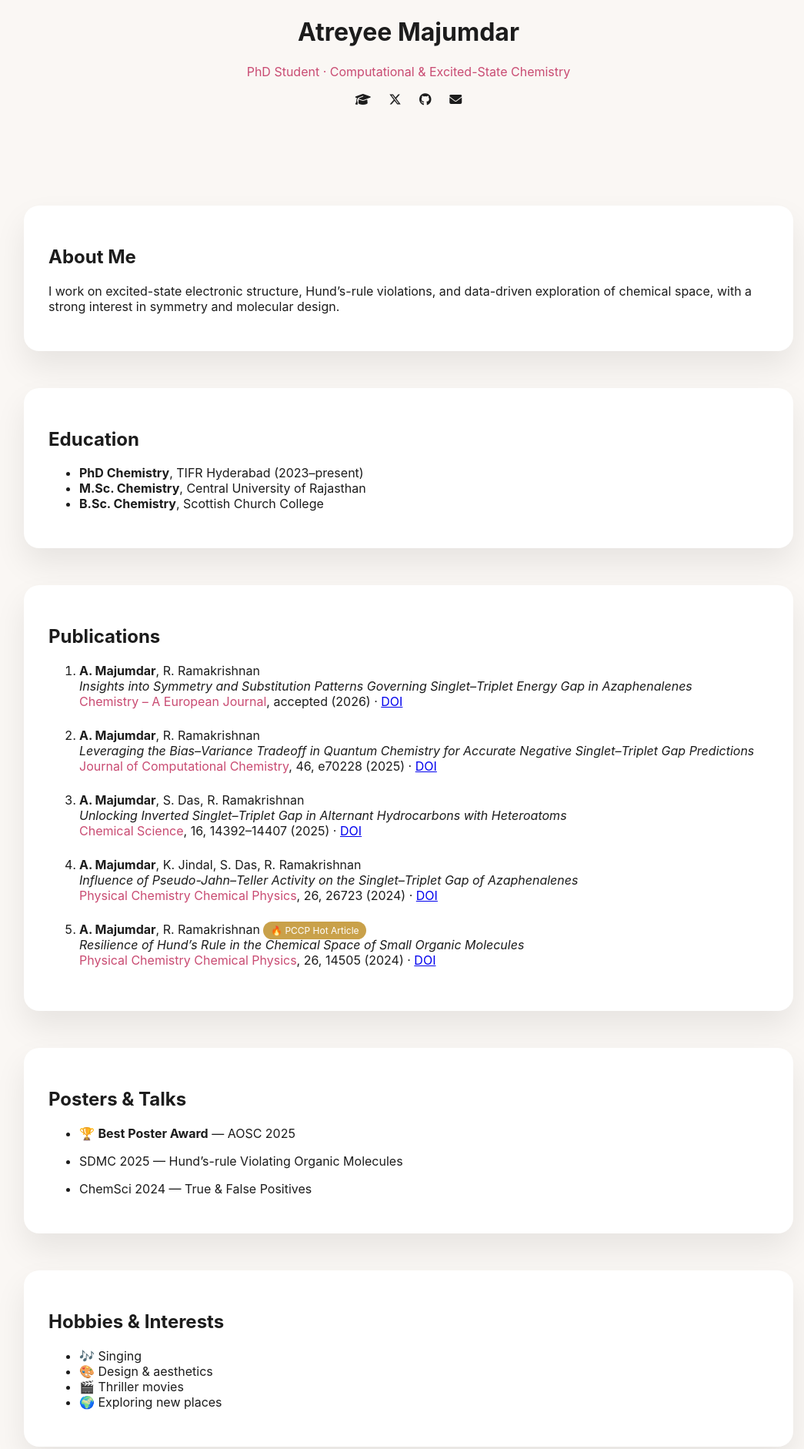
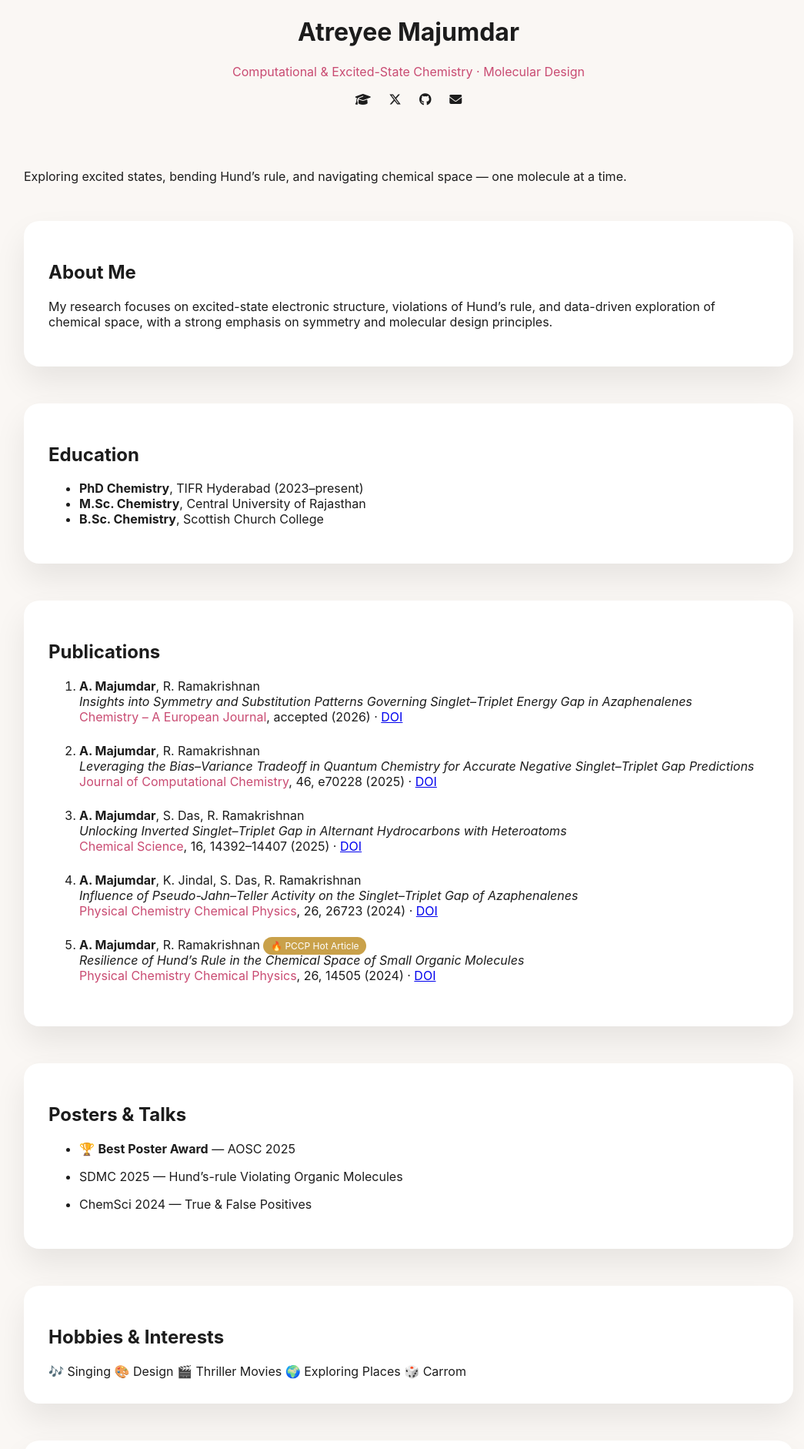
Before and after one commit to atreyeem99/cv, a plain HTML site: page index.html in a window 1280 px wide. Shown: the part 208-2090 px from the top of the page at 77% size, without its empty margins (109-1154 px from the left). Drawn offline with Linux system fonts and the light colour scheme.

Commit message:
Update index.html

```diff
--- a/index.html
+++ b/index.html
@@ -13,31 +13,36 @@
 <body>
 
 <header class="hero">
-  <img src="propic.jpg" class="profile-pic" alt="Atreyee Majumdar">
+  <img src="propic.jpg" alt="Atreyee Majumdar" class="profile-pic">
   <h1>Atreyee Majumdar</h1>
-  <p class="subtitle">PhD Student · Computational & Excited-State Chemistry</p>
+  <p class="subtitle">
+    Computational & Excited-State Chemistry · Molecular Design
+  </p>
 
   <div class="social-icons">
-    <a href="#"><i class="fa-solid fa-graduation-cap"></i></a>
-    <a href="https://x.com/AtreyeeMaj62799"><i class="fa-brands fa-x-twitter"></i></a>
-    <a href="https://github.com/atreyeem99"><i class="fa-brands fa-github"></i></a>
+    <a href="https://share.google/4FTMfWvBvehYg47rN" target="_blank"><i class="fa-solid fa-graduation-cap"></i></a>
+    <a href="https://x.com/AtreyeeMaj62799" target="_blank"><i class="fa-brands fa-x-twitter"></i></a>
+    <a href="https://github.com/atreyeem99" target="_blank"><i class="fa-brands fa-github"></i></a>
     <a href="mailto:iamatreyee@gmail.com"><i class="fa-solid fa-envelope"></i></a>
   </div>
 </header>
 
 <main>
 
-<!-- ABOUT -->
+<section class="hero-quote reveal">
+  Exploring excited states, bending Hund’s rule, and navigating chemical space —
+  one molecule at a time.
+</section>
+
 <section class="card reveal">
   <h2>About Me</h2>
   <p>
-    I work on excited-state electronic structure, Hund’s-rule violations,
-    and data-driven exploration of chemical space, with a strong interest
-    in symmetry and molecular design.
+    My research focuses on excited-state electronic structure, violations of Hund’s rule,
+    and data-driven exploration of chemical space, with a strong emphasis on symmetry
+    and molecular design principles.
   </p>
 </section>
 
-<!-- EDUCATION -->
 <section class="card reveal">
   <h2>Education</h2>
   <ul>
@@ -47,42 +52,41 @@
   </ul>
 </section>
 
-<!-- PUBLICATIONS -->
 <section class="card reveal">
   <h2>Publications</h2>
 
   <ol class="pub-list">
 
     <li>
-      <span class="authors"><b>A. Majumdar</b>, R. Ramakrishnan</span><br>
+      <b>A. Majumdar</b>, R. Ramakrishnan<br>
       <i>Insights into Symmetry and Substitution Patterns Governing Singlet–Triplet Energy Gap in Azaphenalenes</i><br>
       <span class="journal">Chemistry – A European Journal</span>, accepted (2026) ·
       <a href="https://doi.org/10.48550/arXiv.2511.08235" target="_blank">DOI</a>
     </li>
 
     <li>
-      <span class="authors"><b>A. Majumdar</b>, R. Ramakrishnan</span><br>
+      <b>A. Majumdar</b>, R. Ramakrishnan<br>
       <i>Leveraging the Bias–Variance Tradeoff in Quantum Chemistry for Accurate Negative Singlet–Triplet Gap Predictions</i><br>
       <span class="journal">Journal of Computational Chemistry</span>, 46, e70228 (2025) ·
       <a href="https://doi.org/10.1002/jcc.70228" target="_blank">DOI</a>
     </li>
 
     <li>
-      <span class="authors"><b>A. Majumdar</b>, S. Das, R. Ramakrishnan</span><br>
+      <b>A. Majumdar</b>, S. Das, R. Ramakrishnan<br>
       <i>Unlocking Inverted Singlet–Triplet Gap in Alternant Hydrocarbons with Heteroatoms</i><br>
       <span class="journal">Chemical Science</span>, 16, 14392–14407 (2025) ·
       <a href="https://doi.org/10.1039/D5SC02309B" target="_blank">DOI</a>
     </li>
 
     <li>
-      <span class="authors"><b>A. Majumdar</b>, K. Jindal, S. Das, R. Ramakrishnan</span><br>
+      <b>A. Majumdar</b>, K. Jindal, S. Das, R. Ramakrishnan<br>
       <i>Influence of Pseudo-Jahn–Teller Activity on the Singlet–Triplet Gap of Azaphenalenes</i><br>
       <span class="journal">Physical Chemistry Chemical Physics</span>, 26, 26723 (2024) ·
       <a href="https://doi.org/10.1039/D4CP02761B" target="_blank">DOI</a>
     </li>
 
-    <li>
-      <span class="authors"><b>A. Majumdar</b>, R. Ramakrishnan</span>
+    <li class="highlight">
+      <b>A. Majumdar</b>, R. Ramakrishnan
       <span class="badge">🔥 PCCP Hot Article</span><br>
       <i>Resilience of Hund’s Rule in the Chemical Space of Small Organic Molecules</i><br>
       <span class="journal">Physical Chemistry Chemical Physics</span>, 26, 14505 (2024) ·
@@ -92,7 +96,6 @@
   </ol>
 </section>
 
-<!-- POSTERS & TALKS -->
 <section class="card reveal">
   <h2>Posters & Talks</h2>
 
@@ -103,24 +106,23 @@
     <li data-img="SDMC_poster.jpg">
       SDMC 2025 — Hund’s-rule Violating Organic Molecules
     </li>
-    <li data-img="Chem_SCI_TVM.jpg">
+    <li data-img="TCS_poster.jpg">
       ChemSci 2024 — True & False Positives
     </li>
   </ul>
 </section>
 
-<!-- HOBBIES -->
 <section class="card reveal">
   <h2>Hobbies & Interests</h2>
-  <ul class="hobby-list">
-    <li>🎶 Singing</li>
-    <li>🎨 Design & aesthetics</li>
-    <li>🎬 Thriller movies</li>
-    <li>🌍 Exploring new places</li>
-  </ul>
+  <div class="chips">
+    <span>🎶 Singing</span>
+    <span>🎨 Design</span>
+    <span>🎬 Thriller Movies</span>
+    <span>🌍 Exploring Places</span>
+    <span>🎲 Carrom</span>
+  </div>
 </section>
 
-<!-- MEMORIES -->
 <section class="card reveal">
   <h2>Moments & Memories</h2>
   <div class="gallery">
@@ -132,29 +134,34 @@
 
 </main>
 
-<footer>© 2026 · Atreyee Majumdar</footer>
+<footer>
+  Designed with curiosity & caffeine ☕ · © 2026
+</footer>
 
 <!-- MODAL -->
-<div id="modal" class="modal">
+<div class="modal" id="modal">
   <span class="close">&times;</span>
   <img id="modal-img">
 </div>
 
 <script>
 /* Scroll reveal */
-const obs = new IntersectionObserver(entries =>
-  entries.forEach(e => e.isIntersecting && e.target.classList.add("active")),
-  { threshold: 0.15 }
-);
-document.querySelectorAll(".reveal").forEach(s => obs.observe(s));
+const observer = new IntersectionObserver(entries => {
+  entries.forEach(e => {
+    if (e.isIntersecting) e.target.classList.add("active");
+  });
+},{ threshold: 0.15 });
 
-/* Poster & gallery modal */
+document.querySelectorAll(".reveal").forEach(el => observer.observe(el));
+
+/* Poster + gallery modal */
 document.querySelectorAll(".poster-list li, .gallery img").forEach(el => {
-  el.onclick = () => {
+  el.addEventListener("click", () => {
     document.getElementById("modal").style.display = "flex";
     document.getElementById("modal-img").src = el.dataset.img || el.src;
-  };
+  });
 });
+
 document.querySelector(".close").onclick = () =>
   document.getElementById("modal").style.display = "none";
 </script>
```
